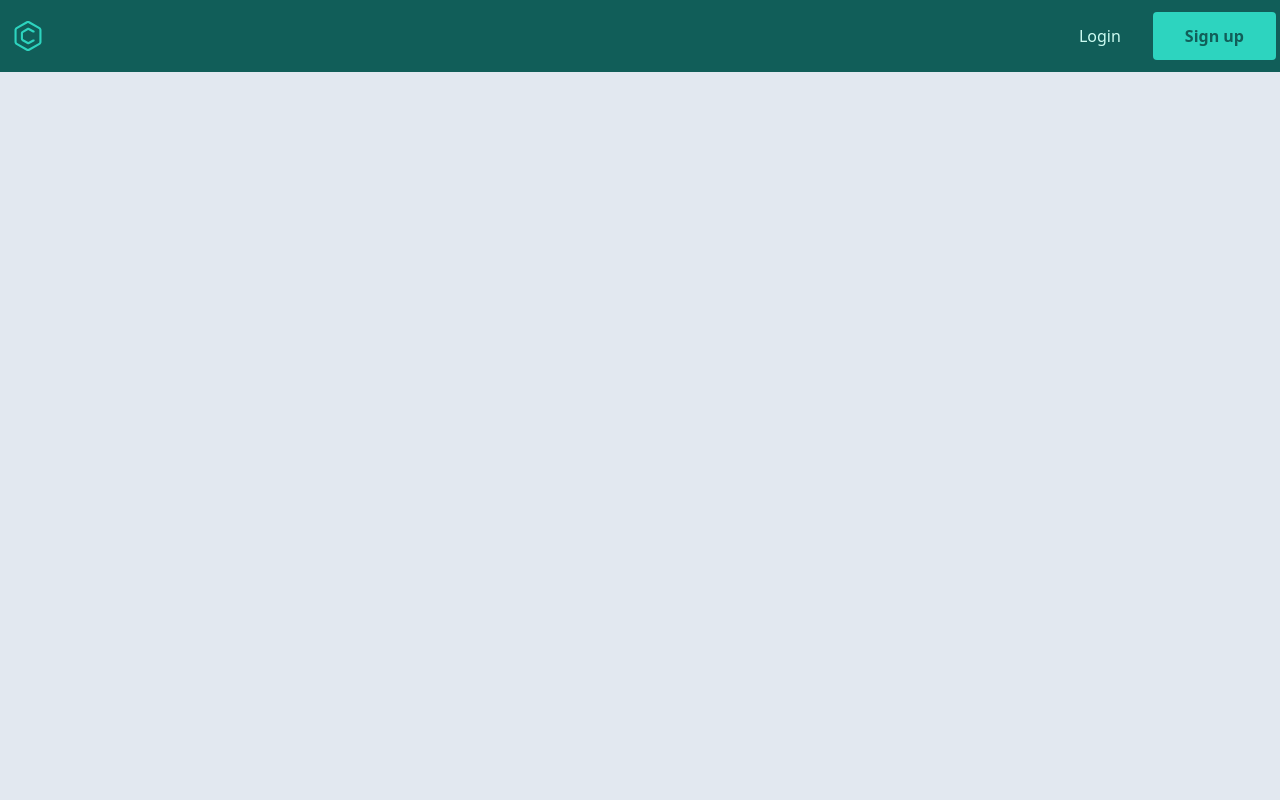
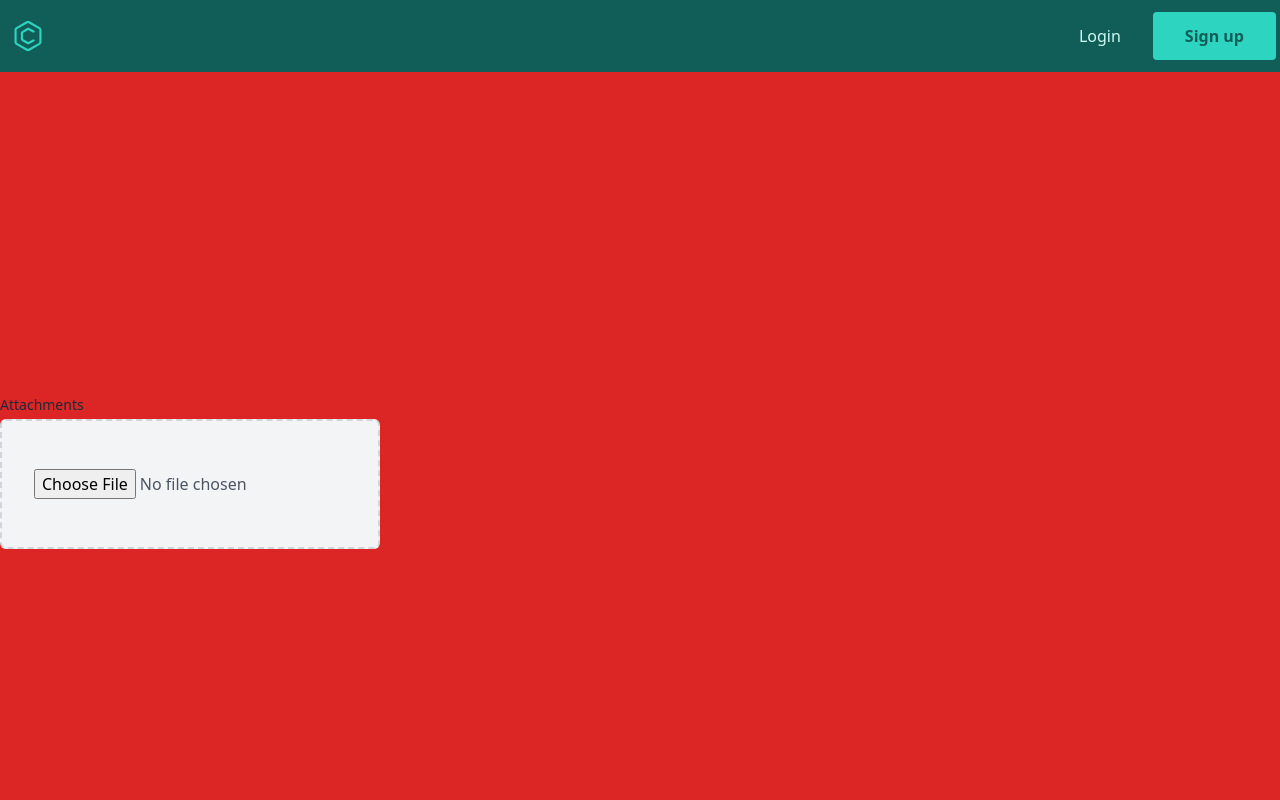
Before and after one commit to Lusanco/PalitasPR, a Svelte app in the folder frontend/: page /upload in a window 1280 px wide. Shown: the top 800 px of the page. Built offline with nearby package versions, Linux system fonts and the light colour scheme.

Commit message:
placeholder not working

```diff
--- a/frontend/src/App.svelte
+++ b/frontend/src/App.svelte
@@ -13,6 +13,7 @@
   import Faq from "./components/FAQ.svelte";
   import NotFound from "./components/NotFound.svelte";
   import LoadingSpinnerFull from "./components/LoadingSpinnerFull.svelte";
+  import UploadImage from "./components/UploadImage.svelte";
 </script>
 
 <div class="flex flex-col">
@@ -28,7 +29,7 @@
       <Route path="/about" component={AboutUs} />
       <Route path="/faq" component={Faq} />
       <Route path="/404" component={NotFound} />
-      <Route path="/full" component={LoadingSpinnerFull} />
+      <Route path="/upload" component={UploadImage} />
     </Router>
   </Main>
   <Footer></Footer>
--- a/frontend/src/components/UploadImage.svelte
+++ b/frontend/src/components/UploadImage.svelte
@@ -1,59 +1,58 @@
 <script>
-  function handleFileUpload(event) {
-    const files = event.target.files;
-    // Handle the selected files here
-    console.log("Selected files:", files);
-  }
+  import axios from "axios";
+  let imageFile;
+  const uploadImage = async (event) => {
+    const selectedFile = event.target.files[0];
+
+    if (!selectedFile) {
+      console.error("No file selected");
+      return;
+    }
+
+    const formData = new FormData();
+    formData.append("image", selectedFile, selectedFile.name); // Use original filename
+
+    // try {
+    //   const response = await axios.post("/upload-image", formData, {
+    //     headers: {
+    //       "Content-Type": "multipart/form-data", // Set appropriate content type
+    //     },
+    //   });
+    //   console.log("Image uploaded successfully:", response.data);
+    // } catch (error) {
+    //   console.error("Error uploading image:", error);
+    // }
+
+    axios
+      .post("/upload-image", formData, {
+        headers: {
+          "Content-Type": "multipart/form-data", // Set appropriate content type
+        },
+      })
+      .then((response) => {
+        console.log("Image uploaded successfully:", response.data);
+      })
+      .catch((error) => {
+        console.error("Error uploading image:", error);
+      });
+  };
+
+  // imageInput.addEventListener("change", uploadImage);
 </script>
 
-<div class="flex flex-col items-center justify-center h-screen">
-  <div class="max-w-xs p-5 mx-auto rounded-xl bg-slate-100">
-    <label
-      for="file-upload"
-      class="block mb-2 text-sm font-medium text-center text-gray-700"
-      >Upload file</label
-    >
-    <label
-      for="file-upload"
-      class="flex items-center justify-center w-full p-6 transition-all border-2 rounded-md cursor-pointer"
-    >
-      <div class="space-y-2 text-center">
-        <div
-          class="inline-flex items-center justify-center w-10 h-10 mx-auto rounded-full bg-slate-100"
-        >
-          <svg
-            xmlns="http://www.w3.org/2000/svg"
-            fill="none"
-            viewBox="0 0 24 24"
-            stroke-width="1.5"
-            stroke="currentColor"
-            class="w-6 h-6 text-gray-500"
-          >
-            <path
-              stroke-linecap="round"
-              stroke-linejoin="round"
-              d="M12 16.5V9.75m0 0l3 3m-3-3l-3 3M6.75 19.5a4.5 4.5 0 01-1.41-8.775 5.25 5.25 0 0110.233-2.33 3 3 0 013.758 3.848A3.752 3.752 0 0118 19.5H6.75z"
-            />
-          </svg>
-        </div>
-        <div class="text-gray-600">
-          <p
-            class="font-medium text-primary-500 hover:text-primary-700 text-balance"
-          >
-            Click to uploador drag and drop
-          </p>
-        </div>
-        <p class="text-sm text-gray-500 text-balance">
-          SVG, PNG, JPG or GIF (max. 1080x720px)
-        </p>
-      </div>
+<div
+  class="flex flex-col items-center justify-center min-h-screen m-auto bg-red-600"
+>
+  <fieldset class="w-full space-y-1 text-gray-800">
+    <label for="files" class="block text-sm font-medium">Attachments</label>
+    <div class="flex">
       <input
-        id="file-upload"
         type="file"
-        accept=".svg,.png,.jpg,.gif"
-        class="sr-only"
-        on:change={handleFileUpload}
+        name="files"
+        id="imageInput"
+        bind:files={imageFile}
+        class="px-8 py-12 text-gray-600 bg-gray-100 border-2 border-gray-300 border-dashed rounded-md"
       />
-    </label>
-  </div>
+    </div>
+  </fieldset>
 </div>
```
